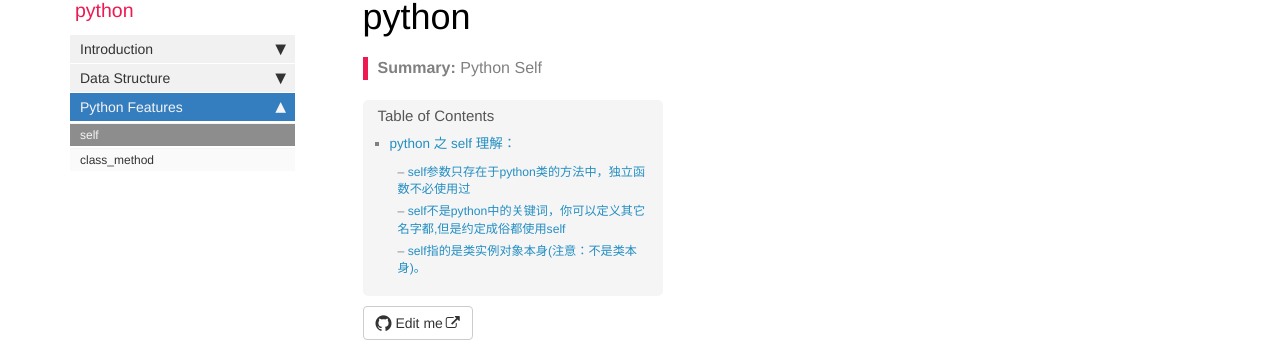
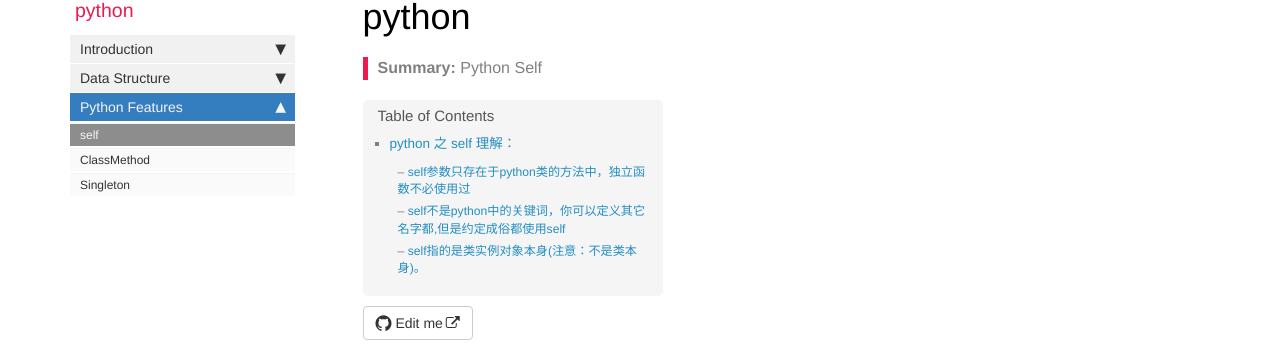
Before and after one commit to bamboo88/blog, a Jekyll site: the page built from pages/python/python_self.md, in a window 1280 px wide. Shown: the part 114-459 px from the top of the page. Built offline with Jekyll 4.4.1, drawn with Linux system fonts in a browser that asks for light colours; nearby versions of some CDN libraries; comment, search, counter and statistics services are not loaded.

Commit message:
Update python_sidebar.yml

```diff
--- a/_data/sidebars/python_sidebar.yml
+++ b/_data/sidebars/python_sidebar.yml
@@ -55,6 +55,9 @@ entries:
       url: /python_self.html
       output: web
 
-    - title: class_method
+    - title: ClassMethod
       url: /python_class_method.html
       output: web
+    - title: Singleton
+      url: /python_pattern_singleton.html
+      output: web
```
